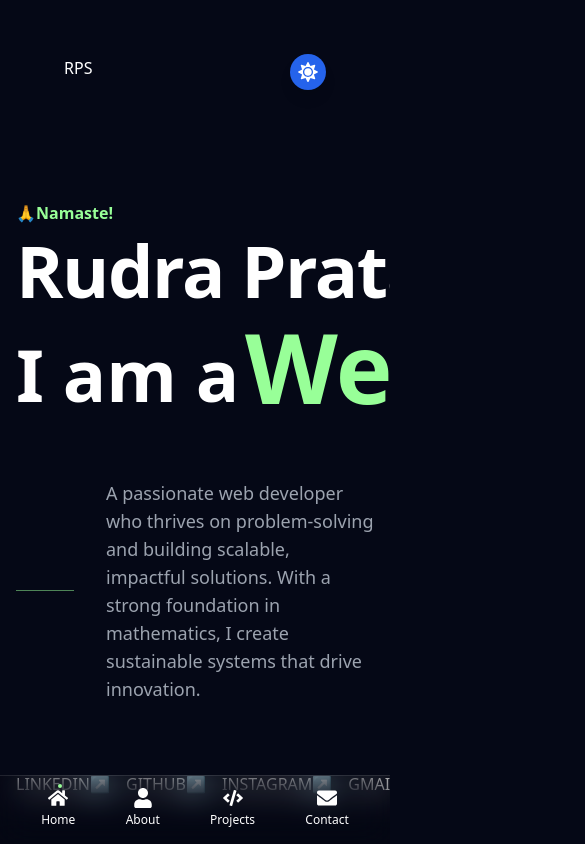
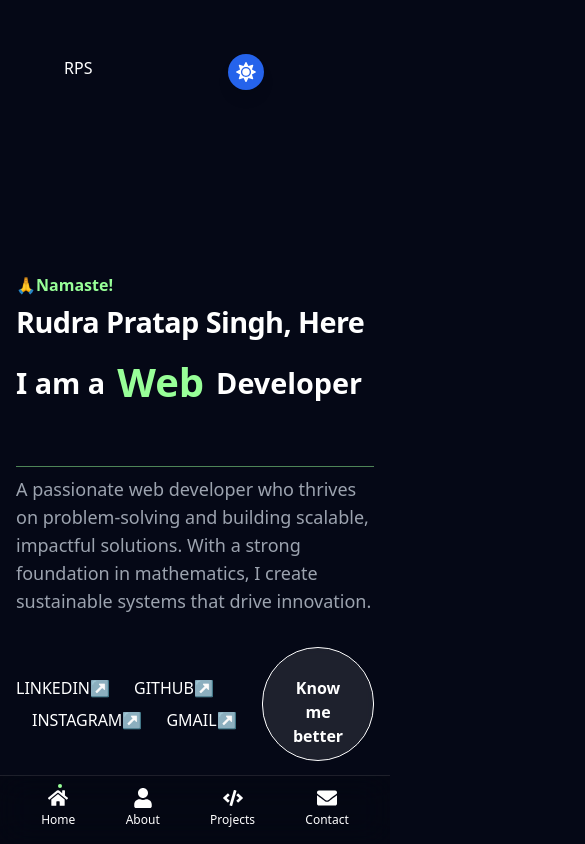
Before and after one commit to lord-rudra0/My-Portfolio, a React (Vite) app: page / in a window 390 px wide. Shown: the top 844 px of the page, 585 px wide, since content can reach past the window. Built offline with nearby package versions, Linux system fonts and the light colour scheme.

Commit message:
hero mobile responsive

```diff
--- a/src/components/Hero.jsx
+++ b/src/components/Hero.jsx
@@ -68,7 +68,7 @@ const Hero = () => {
                <div className="flex items-center">
                      <span className="hero-heading">I am a</span>
                    <div className="mx- w-[220px] text-center">
-                     <WordRotate words={["Web", "App"]} className="text-8xl inline-block" />
+                     <WordRotate words={["Web", "App"]} className="text-8xl inline-block webName" />
                    </div>
                     <span className="hero-heading">Developer</span>
                 </div>
--- a/src/index.css
+++ b/src/index.css
@@ -199,9 +199,9 @@ body {
 .light h4,
 .light h5,
 .light h6 {
-  color: var(--color-accent); /* Use the accent color for headings in light mode */
-  font-weight: bold; /* Make headings bold */
-  margin-bottom: 1rem; /* Add some spacing below headings */
+  color: var(--color-accent);
+  font-weight: bold;
+  margin-bottom: 1rem;
 }
 
 /* Dark Mode Heading Styles */
@@ -211,9 +211,9 @@ body {
 .dark h4,
 .dark h5,
 .dark h6 {
-  color: var(--color-accent); /* Use the accent color for headings in dark mode */
-  font-weight: bold; /* Make headings bold */
-  margin-bottom: 1rem; /* Add some spacing below headings */
+  color: var(--color-accent);
+  font-weight: bold;
+  margin-bottom: 1rem;
 }
 
 /* Specific styles for h1 in Hero section */
@@ -226,23 +226,73 @@ body {
   color: var(--color-accent);
 }
 
+.webName {
+  font-size: 6rem;
+}
+
+/* Responsive text size for hero heading */
+@media (max-width: 767px), (max-height: 599px) {
+  .hero-heading {
+    font-size: 1.8rem;
+    line-height: 1.3;
+    white-space: normal;
+    padding: 0;
+    margin: 0;
+  }
+
+  .namaste-text {
+    font-size: 0.7rem;
+    margin-bottom: 0.5rem;
+  }
+
+  .webName {
+    font-size: 2.5rem !important;
+    margin: 0 0.25rem;
+  }
+
+  div[class*="flex items-center"] {
+    flex-wrap: wrap;
+    justify-content: flex-start;
+    gap: 0.5rem;
+    padding: 0;
+    margin: 0;
+  }
+
+  div[class*="w-[220px]"] {
+    width: auto !important;
+    min-width: 0;
+  }
+}
+
+/* Extra small screens */
+@media (max-width: 380px) {
+  .hero-heading {
+    font-size: 1.5rem;
+    line-height: 1.4;
+    padding: 0;
+  }
+
+  .namaste-text {
+    font-size: 0.6rem;
+  }
+
+  .webName {
+    font-size: 2.2rem !important;
+    margin: 0 0.125rem;
+  }
+
+  div[class*="flex items-center"] {
+    gap: 0.25rem;
+  }
+}
+
 .text-6xl {
-  font-size: 4rem;
+  font-size: 2rem;
 }
 
 .namaste-text {
-  font-size: 1.0rem; /* Adjust this value as needed */
+  font-size: 1.0rem;
 }
-
-/* .hero-accent {
-  font-size: 4rem;
-} */
-
-
-
-@layer base {}
-
-
 
 @layer base {
   * {
--- a/src/pages/Home.jsx
+++ b/src/pages/Home.jsx
@@ -4,7 +4,7 @@ import AboutPreview from '../components/AboutPreview';
 // import Education from '../components/Education';
 import ContactCTA from '../components/ContactCTA';
 import { content } from '../data/content';
-import Skill from '../components/Skill';
+// import Skill from '../components/Skill';
 // import { currentProjects, finishedProjects } from "../data/content"
 import ProjectCard from "../components/ProjectCard"
 import { useTheme } from '../context/ThemeContext';
@@ -48,7 +48,7 @@ const Home = () => {
         <AboutPreview />
       </motion.section>
 
-      <motion.section
+      {/* <motion.section
         initial="hidden"
         whileInView="visible"
         viewport={{ once: true }}
@@ -56,7 +56,7 @@ const Home = () => {
       >
       <h2 className="text-4xl font-bold text-white mb-0 text-center">Skills</h2>
         <Skill />
-      </motion.section>
+      </motion.section> */}
 
       {/* <motion.section
         initial="hidden"
```
